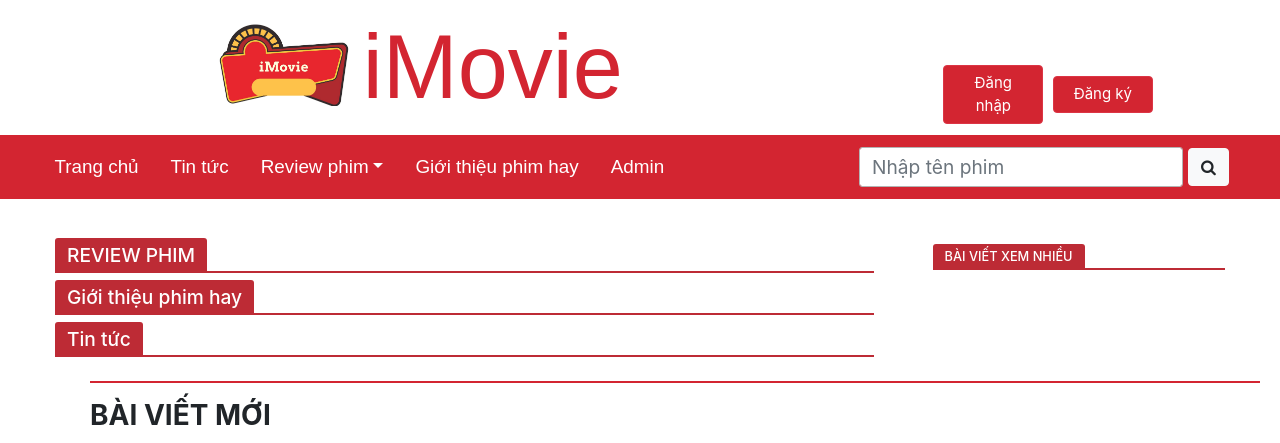
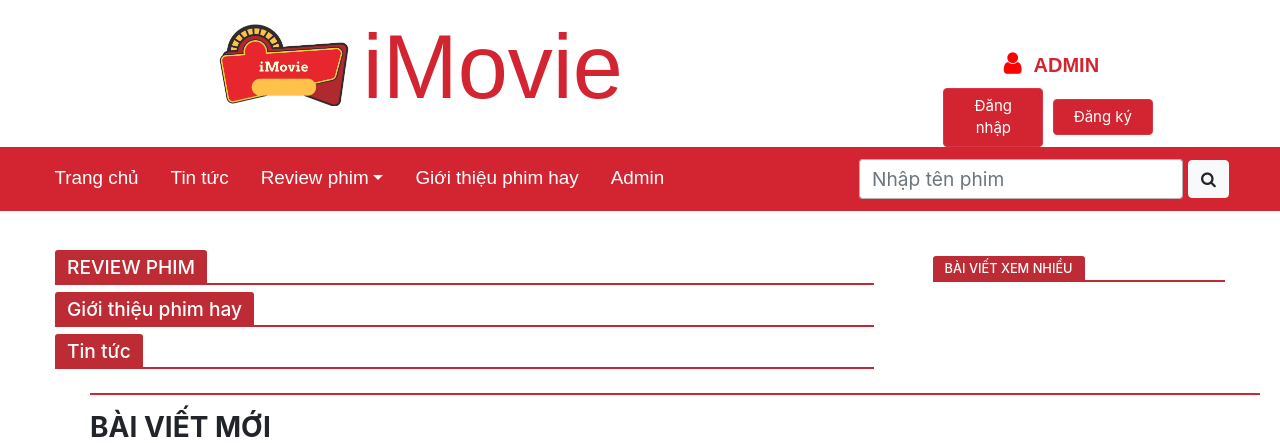
Before and after one commit to lttn-16/iMovie, a PHP site: page /iMovie/index.php in a window 1280 px wide. Shown: the top 443 px of the page. Run offline with PHP 8.4, Linux system fonts and the light colour scheme; data that the repository does not hold is empty; some libraries are stand-ins or nearby versions; some web fonts are replaced.

Commit message:
them admin

```diff
--- a/include/navigation.php
+++ b/include/navigation.php
@@ -9,6 +9,10 @@
   </div>
   <div class="col-lg-4">
     <div class="btn_nav">
+      <div class="admin">
+        <a href="../admin/index.php"><i class="fa fa-user admin__img"></i></a>
+        <a href="../admin/index.php" class="admin__name">ADMIN</a>
+      </div>
       <?php if (isset($_SESSION['user_role'])) : ?>
         <a href="include/logout.php"><button type="submit" class="btn btn-login btn-success">Đăng xuất</button></a>
       <?php else : ?>
```
